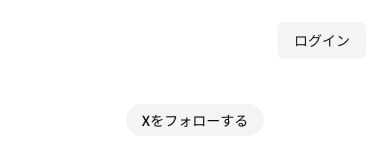
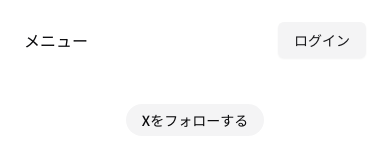
Before and after one commit to SI-Monxy/tech-blog-front, a Next.js app: page / in a window 390 px wide. Shown: the top 154 px of the page. Built offline with nearby package versions, Linux system fonts and the light colour scheme.

Commit message:
ナビバーの内容を別ファイルで定数で管理

```diff
--- a/app/(marketing)/layout.tsx
+++ b/app/(marketing)/layout.tsx
@@ -1,5 +1,6 @@
 import MainNav from "@/components/main-nav";
 import { buttonVariants } from "@/components/ui/button";
+import { marketingConfig } from "@/config/marketing";
 import { cn } from "@/lib/utils";
 import Link from "next/link";
 
@@ -12,7 +13,7 @@ export default function MarketingLayout({
         <div>
             <header className="container mx-auto z-40 bg-background">
                 <div className="h-20 py-6 mx-6 flex items-center justify-between">
-                    <MainNav />
+                    <MainNav items={marketingConfig.mainNav} />
                     <nav>
                         <Link href={"/login"} className={cn(buttonVariants({ variant: "secondary", size: "default"}), "px-4")}>ログイン</Link>
                     </nav>
--- a/components/main-nav.tsx
+++ b/components/main-nav.tsx
@@ -1,7 +1,13 @@
+import { NavItem } from "@/types";
 import Link from "next/link";
+import { ReactNode } from "react";
 
+interface MainNavProps {
+    items?: NavItem[];
+    children?: ReactNode;
+}
 
-export default function MainNav() {
+export default function MainNav({ items }: MainNavProps) {
     return (
         <div className="flex items-center md:gap-10">
             <Link href={"/"} className="hidden md:flex items-center space-x-2">
@@ -10,10 +16,21 @@ export default function MainNav() {
                 </span>
             </Link>
             <nav className="md:flex gap-6 hidden">
-                <Link href={"/blog"} className="text-lg sm:text-sm font-medium hover:text-foreground/80">Blog</Link>
-                <Link href={"/about-me"} className="text-lg sm:text-sm font-medium hover:text-foreground/80">About Me</Link>
-                <Link href={"/portfolio"} className="text-lg sm:text-sm font-medium hover:text-foreground/80">Portfolio</Link>
+                {items?.map((item, index) => (
+                    <Link
+                        key={index}
+                        href={item.href}
+                        className="text-lg sm:text-sm font-medium hover:text-foreground/80"
+                    >
+                        {item.title}
+                    </Link>
+                ))}
             </nav>
+            <button className="md:hidden">
+                <span>
+                    メニュー
+                </span>
+            </button>
         </div>
     )
 }
--- /dev/null
+++ b/config/marketing.ts
@@ -0,0 +1,18 @@
+import { MarketingConfig } from "@/types";
+
+export const marketingConfig: MarketingConfig = {
+    mainNav: [
+        {
+            title: "Blog",
+            href: "/blog",
+        },
+        {
+            title: "About Me",
+            href: "/about-me",
+        },
+        {
+            title: "Portfolio",
+            href: "/portfolio",
+        },
+    ],
+};
```
Also changed, not shown: types/index.d.ts (+10 -0 lines).
